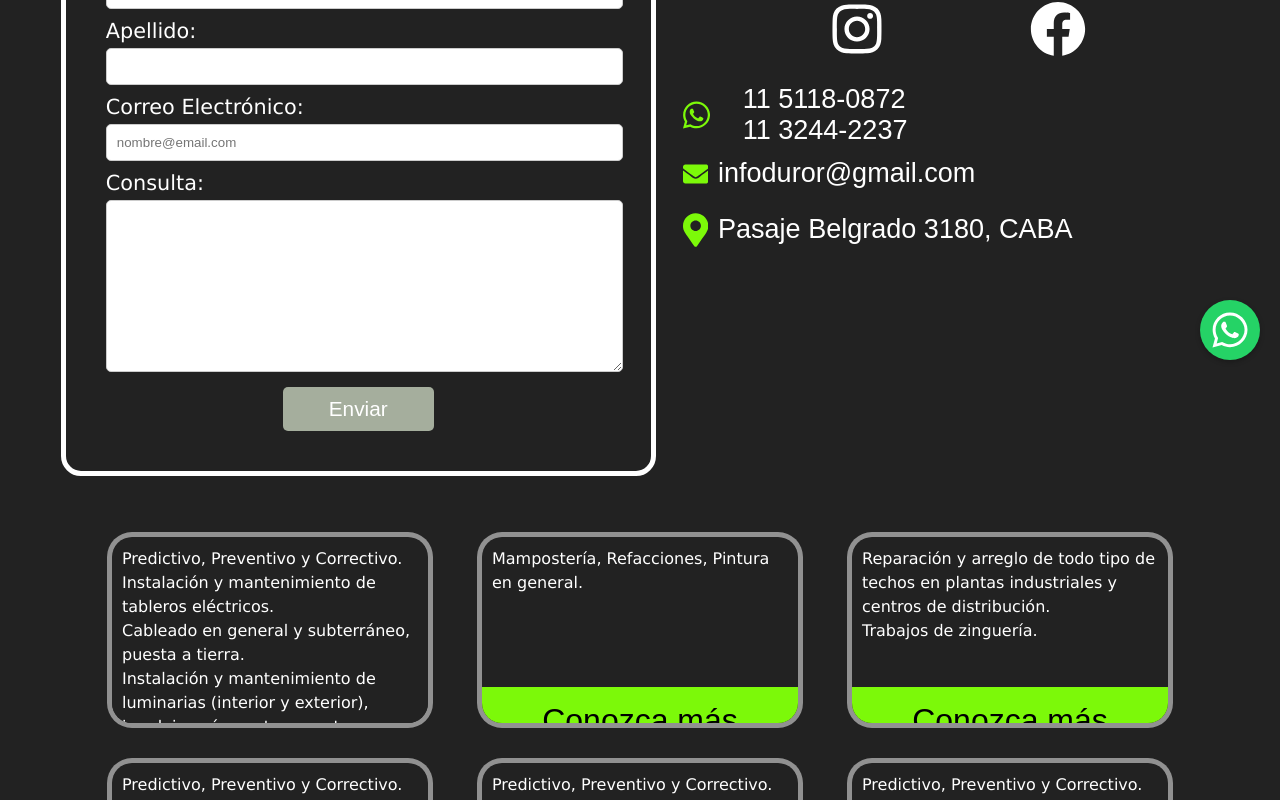
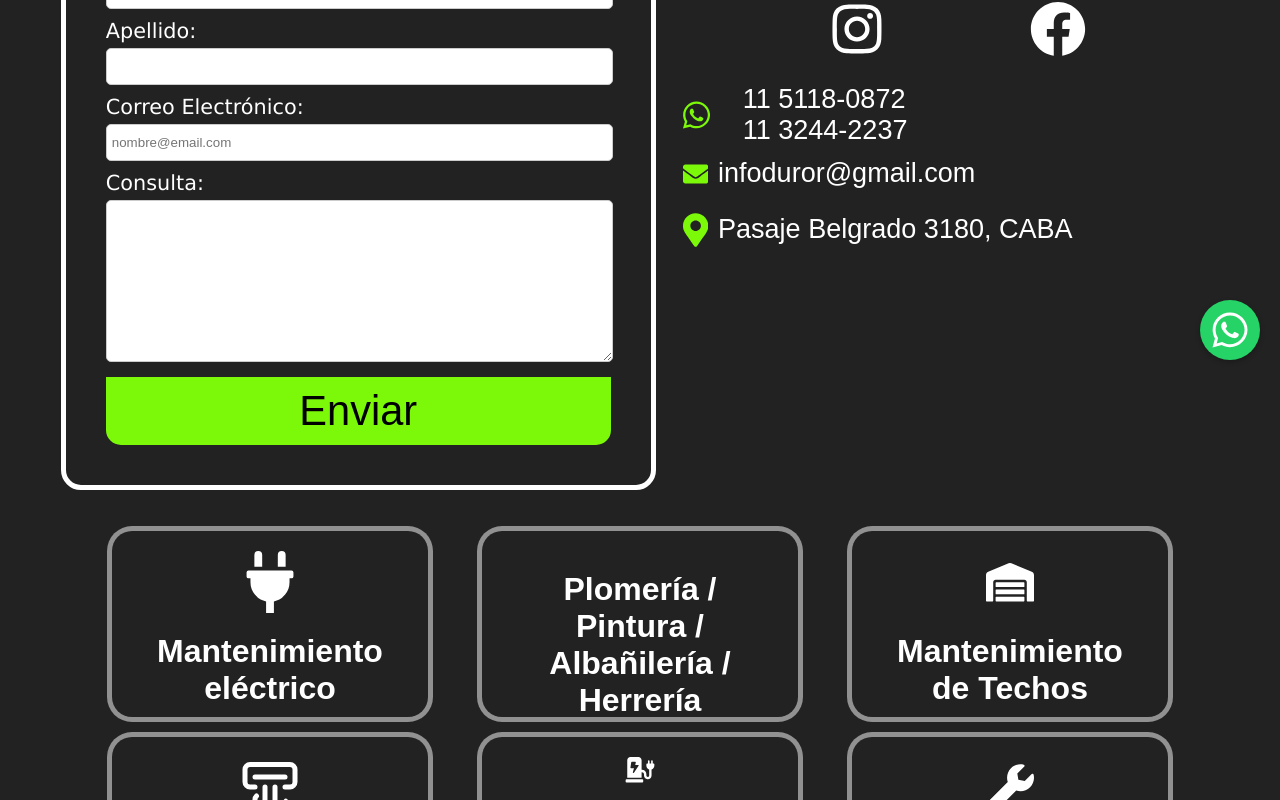
Before and after one commit to julieta2709/DurorGroup, a React (Vite) app: page /Contact in a window 1280 px wide. Shown: the part 420-1220 px from the top of the page. Built offline with nearby package versions, Linux system fonts and the light colour scheme; a web font is replaced by a local one.

Commit message:
finish cardservice

```diff
--- a/src/Components/CardServices.jsx
+++ b/src/Components/CardServices.jsx
@@ -86,7 +86,7 @@ const CardServices = ({ item, iconType }) => {
         {icon}
         <h3 className="CardService-title">{item.title}</h3>
       </div>
-      <div className="CardService-content">
+      <div className="CardService-back">
         <p className="CardService-description">{description}</p>
         <button className="CardService-button">Conozca más</button>
       </div>
--- a/src/Components/NavBar.jsx
+++ b/src/Components/NavBar.jsx
@@ -32,7 +32,7 @@ const NavBar = () => {
           </Link>
         </li>
         <li className="nav-item">
-          <Link to="/trabajos" className="nav-link" onClick={handleToggleMenu}>
+          <Link to="/Works" className="nav-link" onClick={handleToggleMenu}>
             Trabajos
           </Link>
         </li>
@@ -42,12 +42,12 @@ const NavBar = () => {
           </Link>
         </li>
         <li className="nav-item">
-          <Link to="/clientes" className="nav-link" onClick={handleToggleMenu}>
+          <Link to="/Clients" className="nav-link" onClick={handleToggleMenu}>
             Clientes
           </Link>
         </li>
         <li className="nav-item">
-          <Link to="/contacto" className="nav-link" onClick={handleToggleMenu}>
+          <Link to="/Contact" className="nav-link" onClick={handleToggleMenu}>
             Contacto
           </Link>
         </li>
--- a/src/Styles/CardServices.css
+++ b/src/Styles/CardServices.css
@@ -1,12 +1,18 @@
-.CardService{
+.CardService {
   height: 100%;
+  display: flex;
+  flex-direction: column;
   align-items: center;
-  margin-top: 20px;
+  transition: none;
+}
+.CardService-front {
   position: relative;
   display: flex;
   flex-direction: column;
-  justify-content: center;
+  justify-content: flex-start;
+  align-items: center;
   cursor: pointer;
+  width: 350px;
   aspect-ratio: 16/9;
   max-width: 80%;
   padding: 10px;
@@ -16,14 +22,8 @@
   box-shadow: 0 0 0 5px #ffffff80;
   transition: all 0.6s cubic-bezier(0.175, 0.885, 0.32, 1.275);
 }
-.CardService-front {
-  width: 350px;
-  display: flex;
-  align-items: center;
-  flex-direction: column;
-}
 
-.CardService-content {
+.CardService-back {
   position: absolute;
   top: 0;
   left: 0;
@@ -38,14 +38,20 @@
   box-sizing: border-box;
   background-color: #222;
   border-radius: 20px;
-  box-shadow: 0 0 0 5px #ffffff80, 0 8px 16px rgba(255, 255, 255, 0.2);
+  box-shadow: 0 0 0 5px #ffffff80;
   transform: rotateX(-90deg);
   transform-origin: bottom;
   transition: all 0.6s cubic-bezier(0.175, 0.885, 0.32, 1.275);
+}
+.CardService:hover {
+  transform: scale(1.05);
+  border-radius: 20px;
+}
+.CardService:hover .CardService-back {
   transform: rotateX(0deg);
+  transform: translateY(-10px);
 }
-
-.CardService-icon .CardService-title {
+.CardService:hover .CardService-icon .CardService-title {
   transform: scale(0);
 }
 
@@ -92,8 +98,7 @@
   font-size: 1em;
   line-height: 1.5;
   white-space: pre-line;
-  padding-left: 20px;
-  padding: 10px;
+  padding: 10px 20px 10px 30px;
 }
 
 .CardService-button {
@@ -107,3 +112,6 @@
   font-size: 2em;
   cursor: pointer;
 }
+.CardService-button:hover {
+  background-color: #00aae9;
+}
--- a/src/Styles/Form.css
+++ b/src/Styles/Form.css
@@ -27,13 +27,15 @@
 .Form-input[type="text"],
 .Form-input[type="email"],
 .Form-textarea {
-  padding: 10px;
+  padding: 5px;
   border: 1px solid #ccc;
   border-radius: 5px;
   margin-bottom: 10px;
   width: 98%;
 }
-
+.Form-input {
+  height: 25px;
+}
 .Form-textarea {
   height: 150px;
 }
@@ -42,14 +44,15 @@
 }
 
 button[type="submit"] {
-  background-color: #a5ae9d;
-  color: #fff;
+  background: #7cf909;
+  border: none;
+  color: black;
+  font-family: "Juventus Fans Bold", sans-serif;
   padding: 10px 20px;
-  border: none;
-  border-radius: 5px;
+  border-radius: 0 0 15px 15px;
   cursor: pointer;
-  width: 30%;
-  font-size: 1em;
+  width: 100%;
+  font-size: 2em;
 }
 
 button[type="submit"]:hover {
--- a/src/Styles/ServicesStyle.css
+++ b/src/Styles/ServicesStyle.css
@@ -10,15 +10,7 @@
   justify-content: center;
   position: relative;
   overflow: visible;
-}
-.CardService-container:hover {
-  transform: scale(1.05);
-  box-shadow: 0 0 0 5px #ffffff80, 0 8px 16px rgba(255, 255, 255, 0.2);
-  border-radius: 20px;
-  height: auto;
-  transform: rotateX(0deg);
-  transform: scale(0);
-}
+ }
 .Services-container .CardService-container {
   margin-top: 20px;
   transition: all 0.6s cubic-bezier(0.175, 0.885, 0.32, 1.275);
@@ -26,5 +18,6 @@
 
 .Services-container .CardService-container:hover {
   z-index: 2;
+  margin-bottom: 90px;
   margin-top: 40px;
 }
--- a/src/Styles/WhatsappButton.css
+++ b/src/Styles/WhatsappButton.css
@@ -7,6 +7,7 @@
   border-radius: 50%;
   background-color: #25d366;
   box-shadow: 0px 2px 5px rgba(0, 0, 0, 0.25);
+  z-index: 10;
 }
 .WspButton {
   width: 40px;
```
